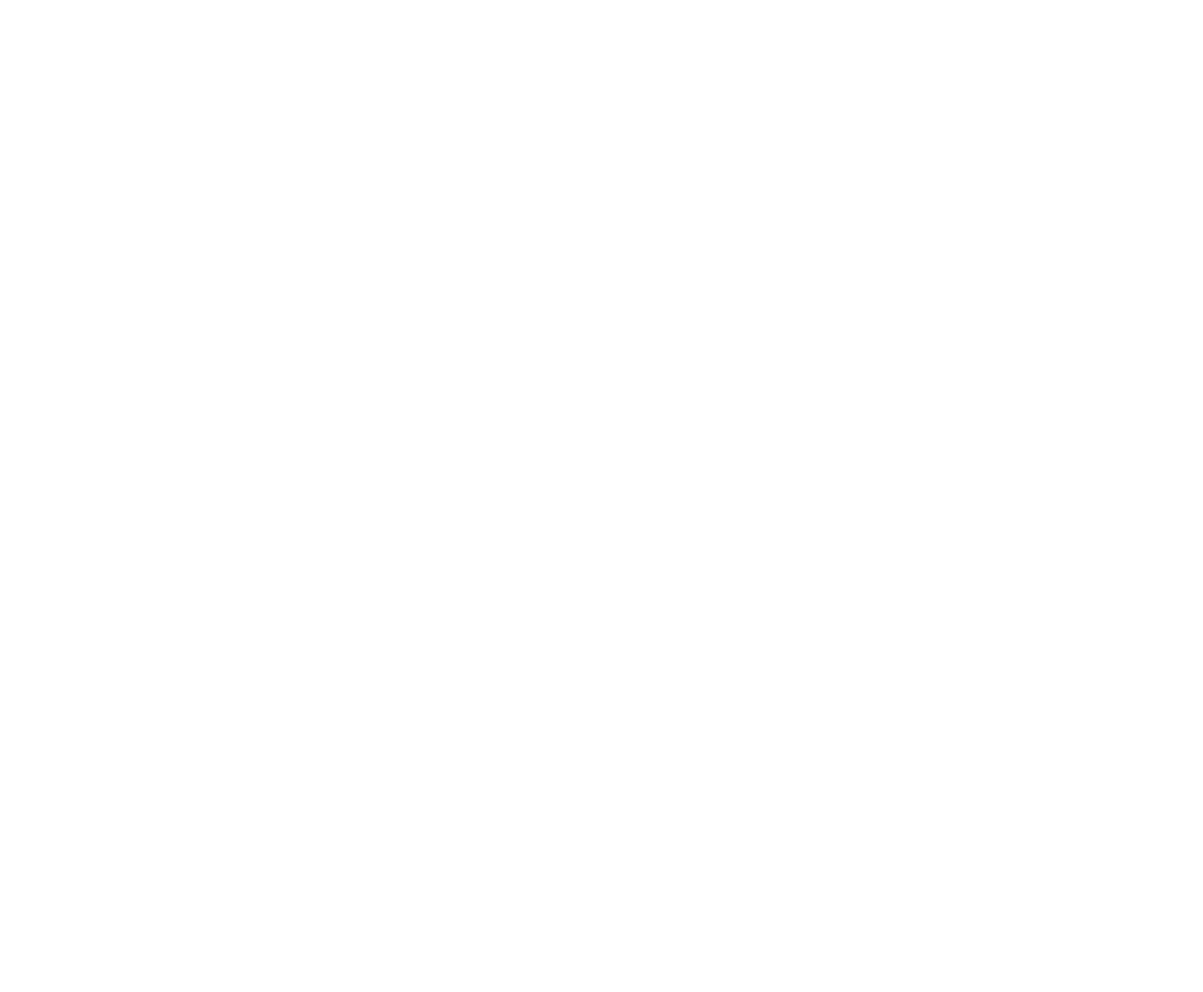
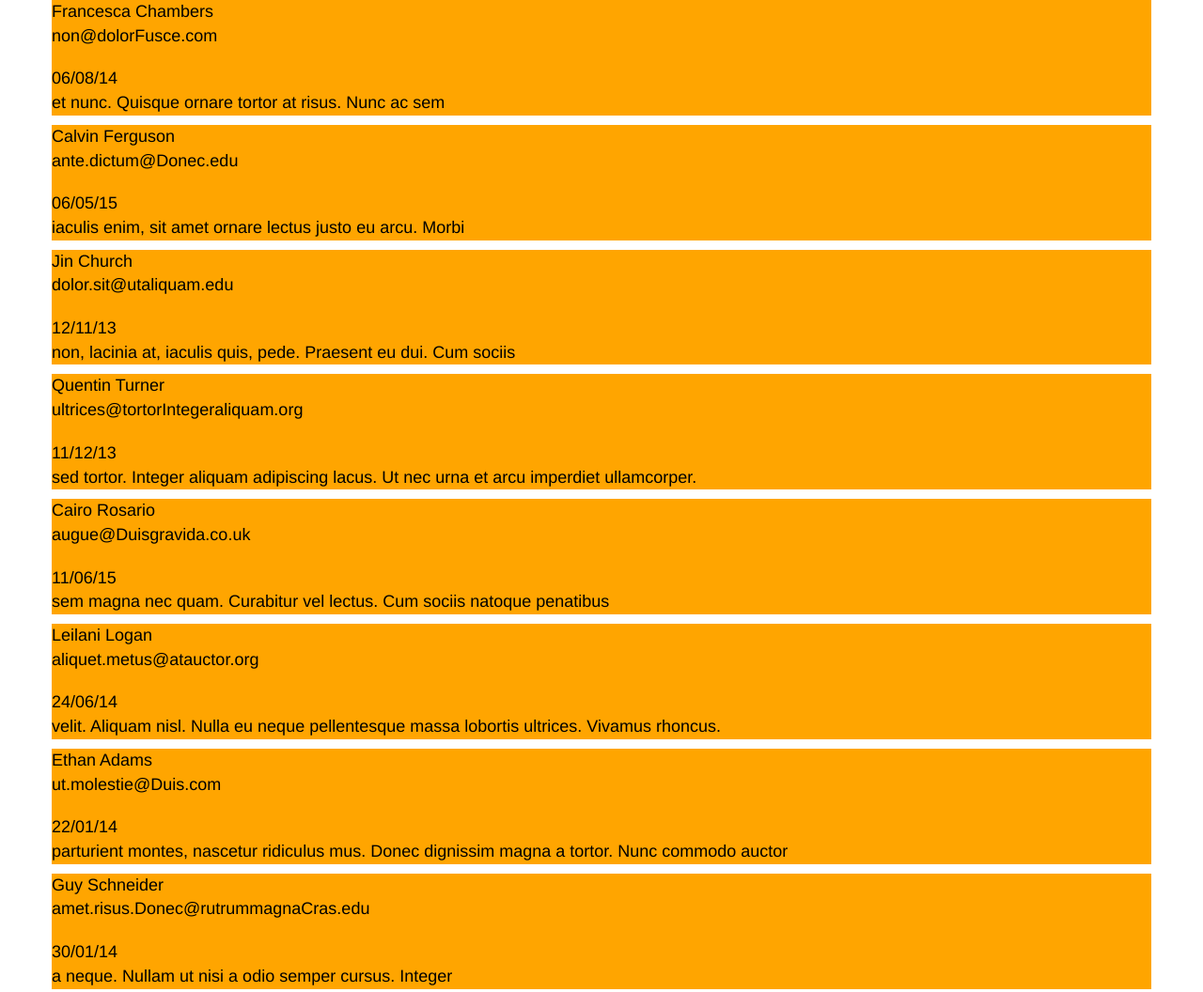
Before and after one commit to adriankelly/adriankellytech, a website: page index.html in a window 1280 px wide. Shown: the top 1056 px of the page at 94% size. Before the commit the page ends 800 px from the top, so only its background shows below. Drawn offline with nearby package versions, Linux system fonts and the light colour scheme.

Commit message:
basic csv post loading complete

```diff
--- a/css/style.scss
+++ b/css/style.scss
@@ -0,0 +1,9 @@
+.csv-target {
+	font-size: 18px;
+	color: black;
+}
+
+.post {
+	background: orange;
+	margin-bottom: 10px;
+}
--- a/js/script.js
+++ b/js/script.js
@@ -1,8 +1,29 @@
-var csvSource = '';
+$('document').ready(function() {
 
-Papa.parse(csvSource, {
-	header: true,
-	complete: function(results) {
-		console.log("Finished:", results.data);
+    var file = "\\js\\post-data.csv";
+
+	Papa.parse(file, {
+		header: true, // first line is interpreted as a header, not data
+		dynamicTyping: false, // respect types
+		delimiter: "|",
+		fastmode: true, //assumes no quoted fields exist
+		download: true,
+
+		complete: function(results){
+			postLoad(results.data);
+		}
+	});
+
+    // loop through each object (i.e. results.data[i])
+    function postLoad(dataset) {
+		for (var i = 0; i < dataset.length - 1; i++) { //length is - 1because  header not included in appending posts e.g. name, email, date, text
+			$('.csv-target').append(
+				'<div class="post">'
+				+ '<span class="post-author">' + dataset[i].Name + '</span>'
+				+ '<address class="post-email">' + dataset[i].Email + '</address>' // add a link to email address?
+				+ '<span class="post-date">' + dataset[i].Date + '</span>'
+				+ '<p class="post-text">' + dataset[i].Text + '</p>'
+				+ '</div>')
+		};
 	}
 });
```
Also changed, not shown: css/style.css, 1 other file.
